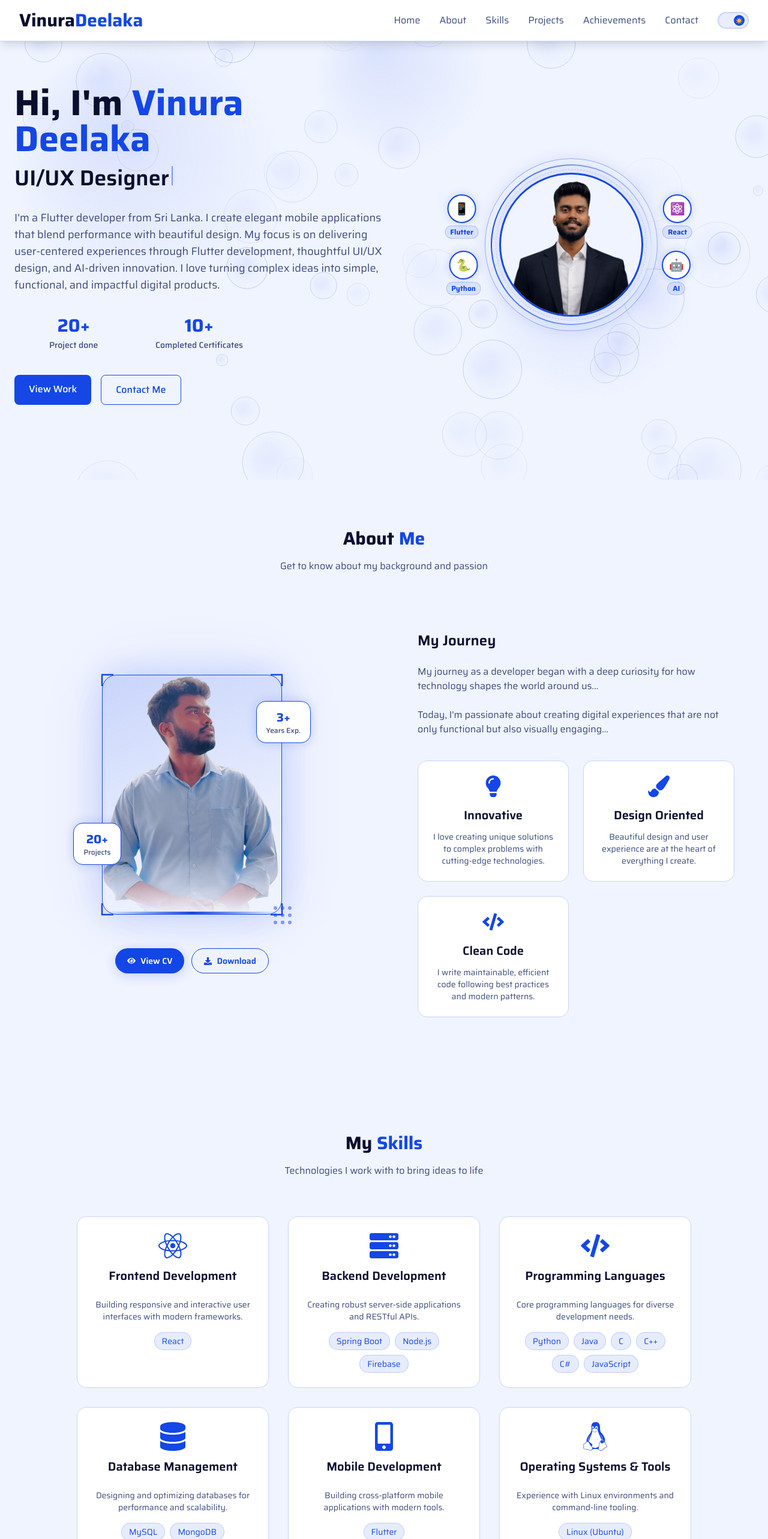
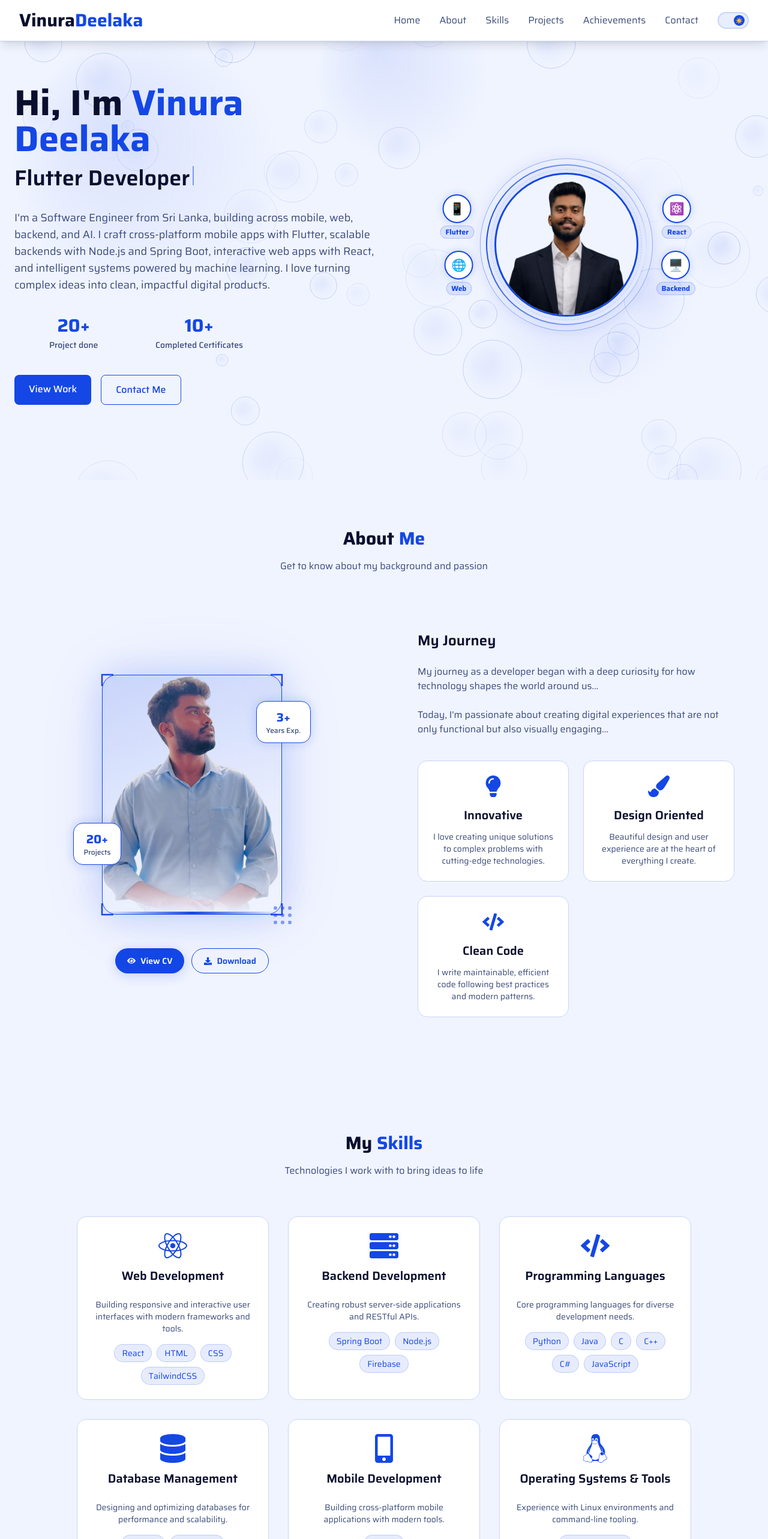
Before and after one commit to vinuraDG/Portfolio, a React (Vite) app: page / in a window 1280 px wide. Shown: the top 2566 px of the page at 60% size. Built offline with nearby package versions, Linux system fonts and the light colour scheme.

Commit message:
modified portfolio

```diff
--- a/src/assets/assets.js
+++ b/src/assets/assets.js
@@ -1,6 +1,6 @@
 // src/assets/assets.js
 
-import { FaLightbulb, FaPaintBrush, FaCode, FaReact, FaServer, FaMobileAlt, FaTools, FaLinux, FaDatabase, FaNodeJs, FaDocker, FaLeaf, FaMicrochip } from 'react-icons/fa';
+import { FaLightbulb, FaPaintBrush, FaCode, FaReact, FaServer, FaMobileAlt, FaTools, FaLinux, FaDatabase, FaNodeJs, FaDocker, FaLeaf, FaMicrochip, FaBrain } from 'react-icons/fa';
 
 import profileImg from './profile.jpg';
 import projectImg2 from './project2.png';
@@ -57,10 +57,10 @@ export const aboutInfo = [
 
 export const skills = [
     {
-        title: 'Frontend Development',
+        title: 'Web Development',
         icon: FaReact,
-        description: 'Building responsive and interactive user interfaces with modern frameworks.',
-        tags: ['React']
+        description: 'Building responsive and interactive user interfaces with modern frameworks and tools.',
+        tags: ['React', 'HTML', 'CSS', 'TailwindCSS']
     },
     {
         title: 'Backend Development',
@@ -99,9 +99,15 @@ export const skills = [
         tags: ['Arduino', 'Raspberry Pi', 'Sensors', 'MQTT']
     },
     {
+        title: 'AI & Machine Learning',
+        icon: FaBrain,
+        description: 'Building intelligent systems with computer vision, OCR, and ML pipelines.',
+        tags: ['TensorFlow', 'PyTorch', 'YOLOv8', 'OpenCV', 'Python']
+    },
+    {
         title: 'Tools & Technologies',
         icon: FaTools,
         description: 'Essential tools and technologies I use in my development workflow.',
-        tags: ['Git & GitHub', 'Docker', 'Postman', 'Figma']
+        tags: ['Git & GitHub', 'Docker', 'GitHub Actions', 'Postman', 'Figma']
     }
 ];
--- a/src/components/About.jsx
+++ b/src/components/About.jsx
@@ -57,7 +57,7 @@ const About = () => {
                 {/* Image */}
                 <img
                   src={assets.aboutImg}
-                  alt="Vinura Deelaka, Flutter developer from Sri Lanka"
+                  alt="Vinura Deelaka, Software Engineer from Sri Lanka"
                   className="w-full h-full object-cover object-top"
                   style={{
                     maskImage: "linear-gradient(to bottom, black 75%, transparent 100%)",
--- a/src/components/Hero.jsx
+++ b/src/components/Hero.jsx
@@ -3,7 +3,7 @@ import { motion } from "framer-motion";
 import { assets } from "../assets/assets";
 
 const Hero = () => {
-  const titles = ["Flutter Developer", "UI/UX Designer", "AI Enthusiast"];
+  const titles = ["Software Engineer", "Flutter Developer", "Full Stack Developer", "AI Enthusiast"];
   const [currentTitleIndex, setCurrentTitleIndex] = useState(0);
   const [displayedText, setDisplayedText] = useState("");
   const [isDeleting, setIsDeleting] = useState(false);
@@ -63,10 +63,10 @@ const Hero = () => {
           </h2>
 
           <p className="text-lg mb-8" style={{ color: "var(--text-muted)" }}>
-  I'm a Flutter developer from Sri Lanka. I create elegant mobile applications that blend performance with beautiful design.
-  My focus is on delivering user-centered experiences through Flutter development,
-  thoughtful UI/UX design, and AI-driven innovation. I love turning complex ideas
-  into simple, functional, and impactful digital products.
+  I'm a Software Engineer from Sri Lanka, building across mobile, web, backend, and AI.
+  I craft cross-platform mobile apps with Flutter, scalable backends with Node.js and Spring Boot,
+  interactive web apps with React, and intelligent systems powered by machine learning.
+  I love turning complex ideas into clean, impactful digital products.
 </p>
 
           {/* Statistics */}
@@ -124,7 +124,7 @@ const Hero = () => {
 
             {/* Left badges */}
             <div className="flex flex-col gap-5">
-              {[{ label: "Flutter", emoji: "📱", delay: 0 }, { label: "Python", emoji: "🐍", delay: 0.6 }].map(({ label, emoji, delay }) => (
+              {[{ label: "Flutter", emoji: "📱", delay: 0 }, { label: "Web", emoji: "🌐", delay: 0.6 }].map(({ label, emoji, delay }) => (
                 <motion.div
                   key={label}
                   animate={{ x: [0, -5, 0] }}
@@ -171,14 +171,14 @@ const Hero = () => {
               {/* Photo */}
               <div className="relative overflow-hidden rounded-full z-10"
                 style={{ width: 240, height: 240, border: "3px solid var(--accent)", boxShadow: "0 0 40px var(--accent-glow)" }}>
-                <img src={assets.projectImg6} alt="Vinura Deelaka, Flutter developer from Sri Lanka"
+                <img src={assets.projectImg6} alt="Vinura Deelaka, Software Engineer from Sri Lanka"
                   style={{ width: "100%", height: "100%", objectFit: "cover", objectPosition: "center top" }} />
               </div>
             </div>
 
             {/* Right badges */}
             <div className="flex flex-col gap-5">
-              {[{ label: "React", emoji: "⚛️", delay: 0.3 }, { label: "AI", emoji: "🤖", delay: 0.9 }].map(({ label, emoji, delay }) => (
+              {[{ label: "React", emoji: "⚛️", delay: 0.3 }, { label: "Backend", emoji: "🖥️", delay: 0.9 }].map(({ label, emoji, delay }) => (
                 <motion.div
                   key={label}
                   animate={{ x: [0, 5, 0] }}
--- a/src/pages/Home.jsx
+++ b/src/pages/Home.jsx
@@ -12,8 +12,8 @@ const Home = () => {
     return(
         <main>
             <SEO
-                title="Vinura Deelaka | Flutter Developer Portfolio"
-                description="Portfolio of Vinura Deelaka, a Flutter developer from Sri Lanka building clean, high-performance mobile apps. Explore projects, skills and certificates."
+                title="Vinura Deelaka | Software Engineer Portfolio"
+                description="Portfolio of Vinura Deelaka, a Software Engineer from Sri Lanka building mobile, web, backend, and AI-powered applications. Explore projects, skills and certificates."
                 path="/"
             />
             <Hero />
```
